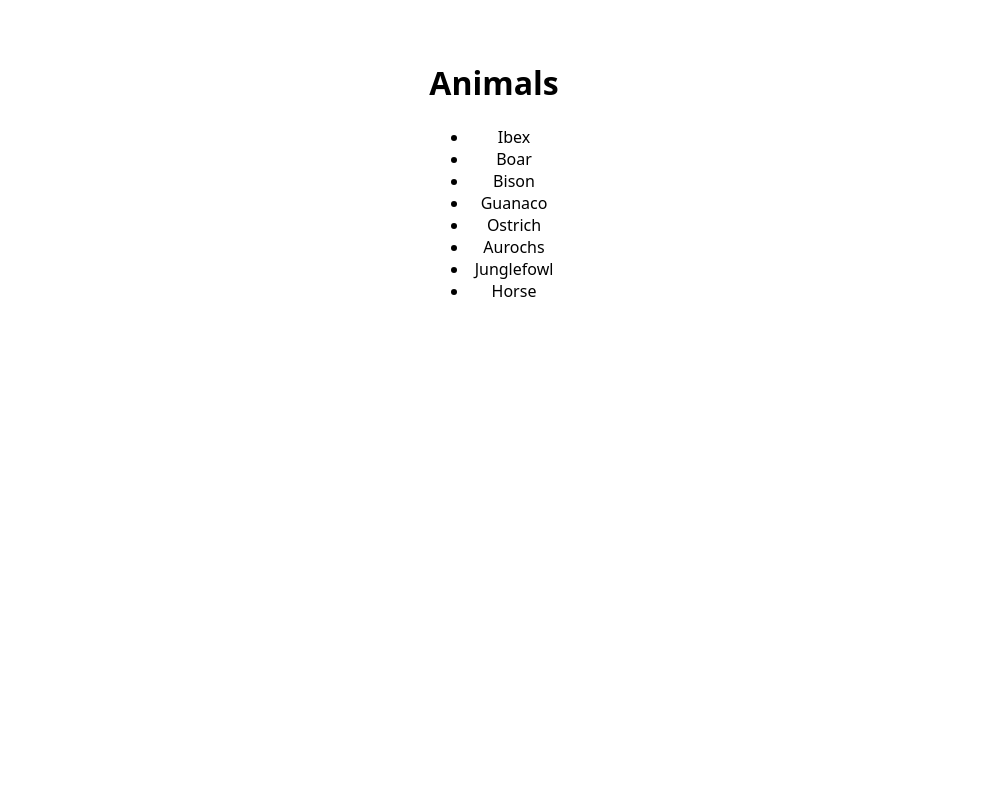
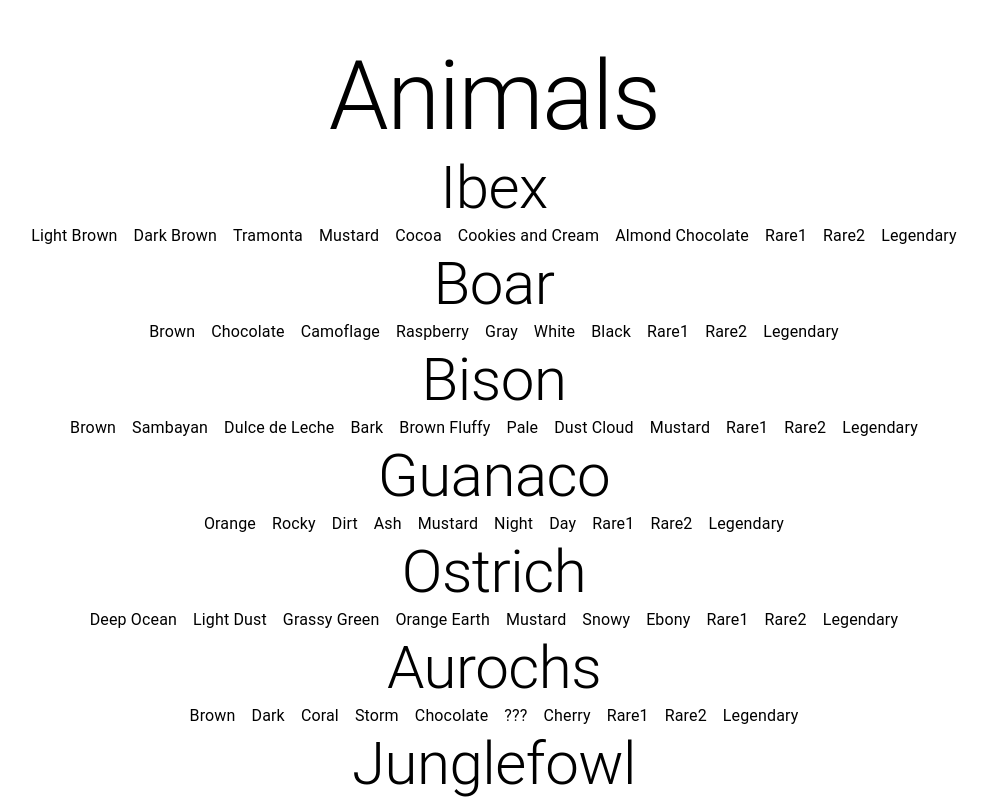
Before and after one commit to piratemermaid/roots-of-pacha-tracker, a React (Vite) app: page / in a window 1280 px wide. Shown: the top 800 px of the page, without its empty margins (146-1133 px from the left). Built offline with nearby package versions, Linux system fonts and the light colour scheme.

Commit message:
Add MUI Grid layout

```diff
--- a/src/App.tsx
+++ b/src/App.tsx
@@ -1,3 +1,5 @@
+import { Grid, Typography } from "@mui/material";
+
 import Animal from "./components/Animal";
 import ANIMALS from "./data/animals";
 import "./App.css";
@@ -5,12 +7,16 @@ import "./App.css";
 function App() {
   return (
     <>
-      <h1>Animals</h1>
-      <ul>
+      <Typography variant="h1">Animals</Typography>
+      <Grid container direction="column">
         {ANIMALS.map((animal) => {
-          return <Animal animal={animal} />;
+          return (
+            <Grid item key={animal.name}>
+              <Animal animal={animal} />
+            </Grid>
+          );
         })}
-      </ul>
+      </Grid>
     </>
   );
 }
--- a/src/components/Animal.tsx
+++ b/src/components/Animal.tsx
@@ -1,7 +1,20 @@
+import { Grid, Typography } from "@mui/material";
+
 import type { Animal } from "../types/animal";
 
 type Props = { animal: Animal };
 
 export default function Animal({ animal }: Props) {
-  return <li>{animal.name}</li>;
+  return (
+    <>
+      <Typography variant="h2">{animal.name}</Typography>
+      <Grid container spacing={2} justifyContent="center">
+        {animal.colors.map((color) => (
+          <Grid item key={color}>
+            <Typography variant="body1">{color}</Typography>
+          </Grid>
+        ))}
+      </Grid>
+    </>
+  );
 }
```
